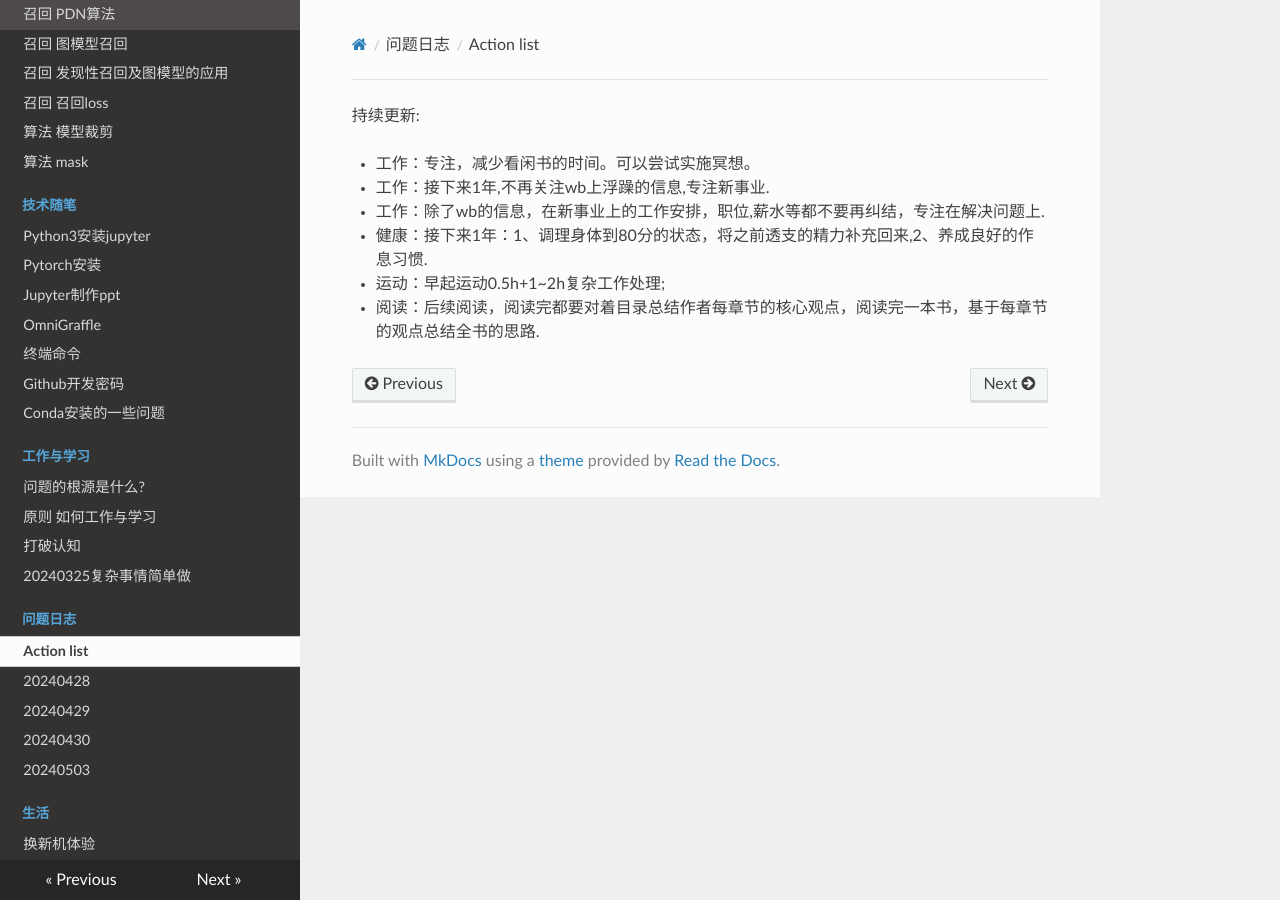
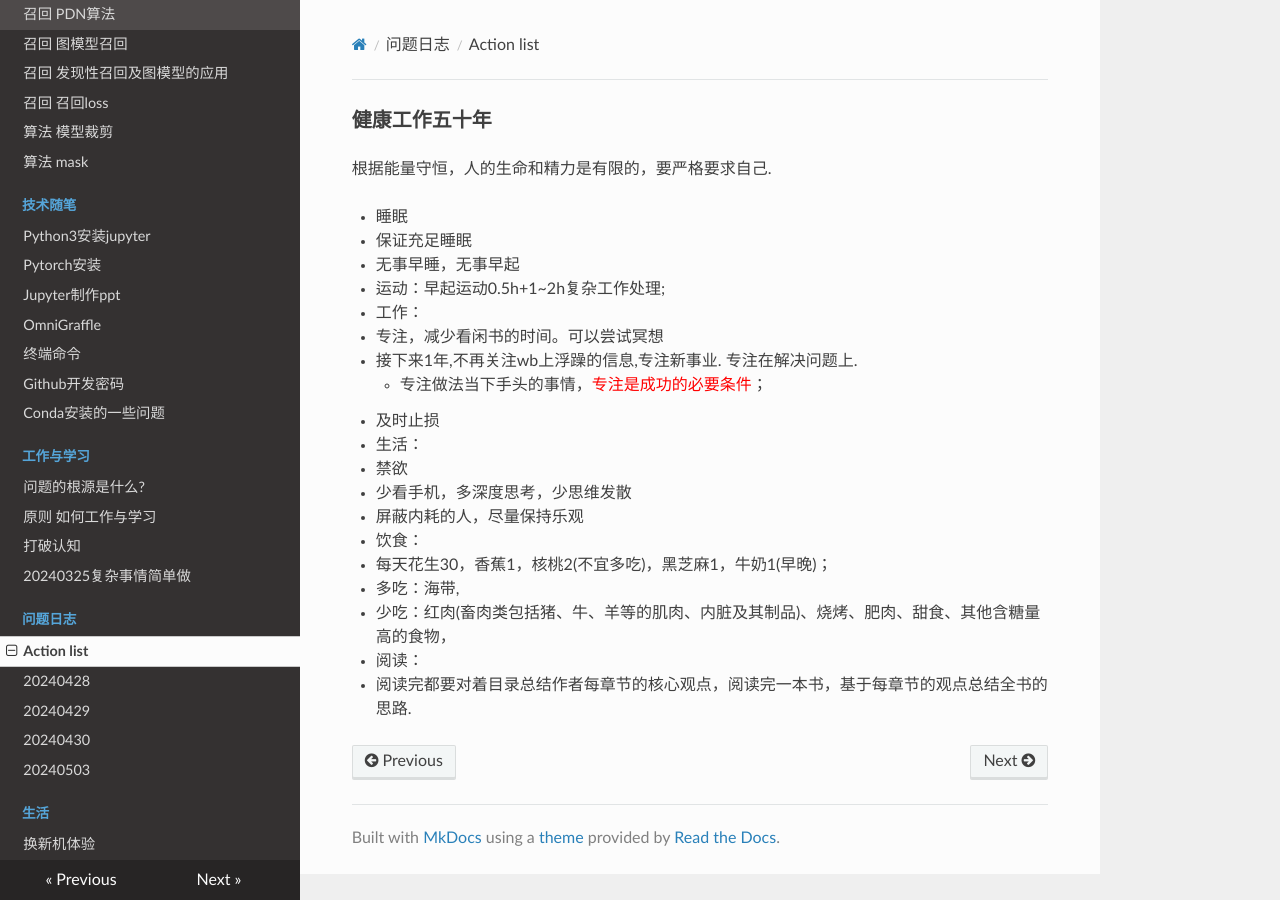
Before and after one commit to MatthewZhuang/guomianzhuang-personal-site, an MkDocs documentation site: the page built from docs/问题日志/action_list.md, in a window 1280 px wide. Built offline with MkDocs 1.6.1, drawn with Linux system fonts in a browser that asks for light colours; nearby versions of some CDN libraries.

Commit message:
update 0504

```diff
--- a/docs/问题日志/action_list.md
+++ b/docs/问题日志/action_list.md
@@ -1,11 +1,27 @@
-持续更新:
+### 健康工作五十年
+根据能量守恒，人的生命和精力是有限的，要严格要求自己.
 
-- 工作：专注，减少看闲书的时间。可以尝试实施冥想。
-- 工作：接下来1年,不再关注wb上浮躁的信息,专注新事业.
-- 工作：除了wb的信息，在新事业上的工作安排，职位,薪水等都不要再纠结，专注在解决问题上.
-
-- 健康：接下来1年：1、调理身体到80分的状态，将之前透支的精力补充回来,2、养成良好的作息习惯.
+- 睡眠
+  - 保证充足睡眠
+  - 无事早睡，无事早起
 
 - 运动：早起运动0.5h+1~2h复杂工作处理;
 
-- 阅读：后续阅读，阅读完都要对着目录总结作者每章节的核心观点，阅读完一本书，基于每章节的观点总结全书的思路.
+- 工作：
+  - 专注，减少看闲书的时间。可以尝试冥想
+  - 接下来1年,不再关注wb上浮躁的信息,专注新事业. 专注在解决问题上.
+    - 专注做法当下手头的事情，<font color='#FF0000'>专注是成功的必要条件</font>；
+  - 及时止损
+
+- 生活：
+  - 禁欲
+  - 少看手机，多深度思考，少思维发散
+  - 屏蔽内耗的人，尽量保持乐观
+
+- 饮食：
+  - 每天花生30，香蕉1，核桃2(不宜多吃)，黑芝麻1，牛奶1(早晚)；
+  - 多吃：海带,
+  - 少吃：红肉(畜肉类包括猪、牛、羊等的肌肉、内脏及其制品)、烧烤、肥肉、甜食、其他含糖量高的食物，
+
+- 阅读：
+  - 阅读完都要对着目录总结作者每章节的核心观点，阅读完一本书，基于每章节的观点总结全书的思路.
```
Also changed, not shown: docs/工作与学习/及时止损.md (added, +4 -0 lines), docs/问题日志/20240505.md (added, +13 -0 lines).
